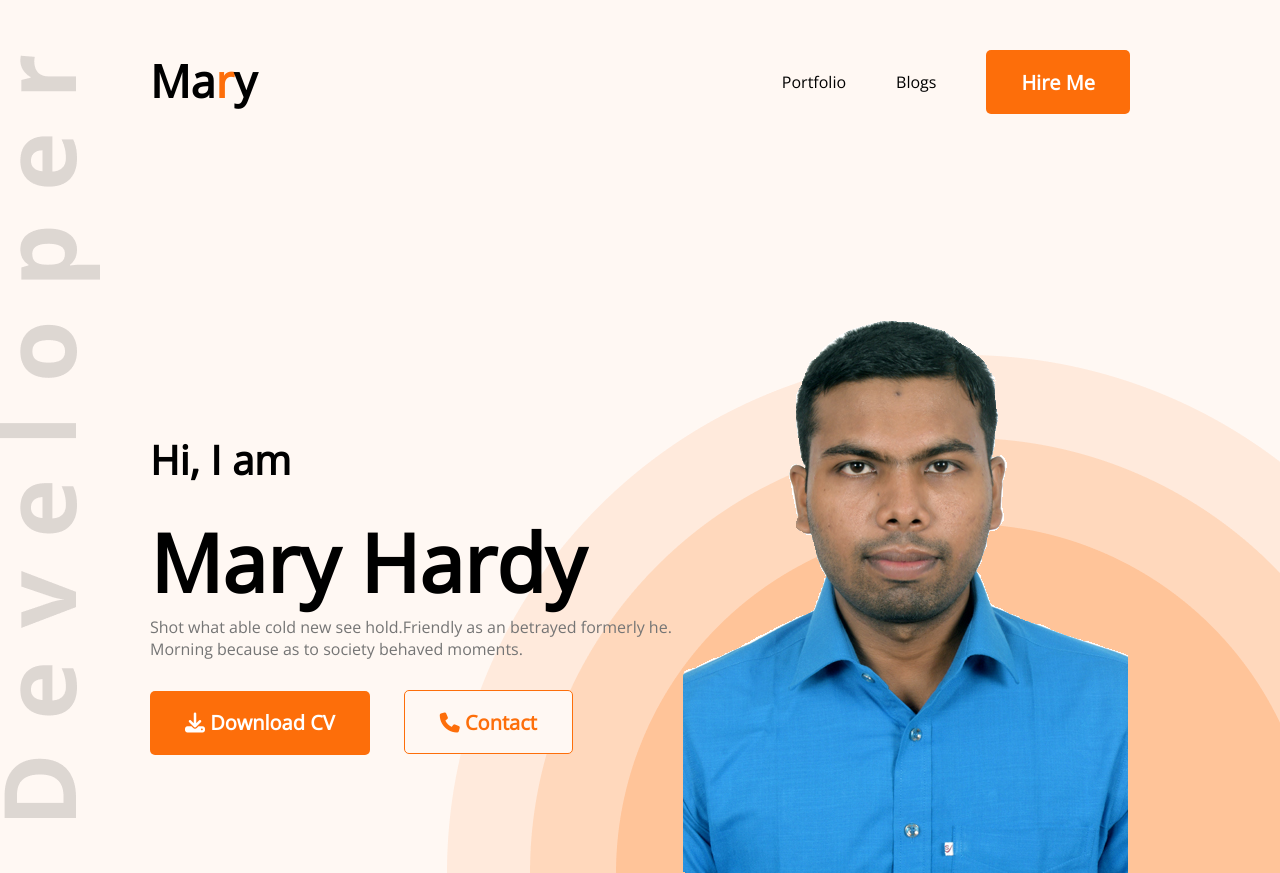
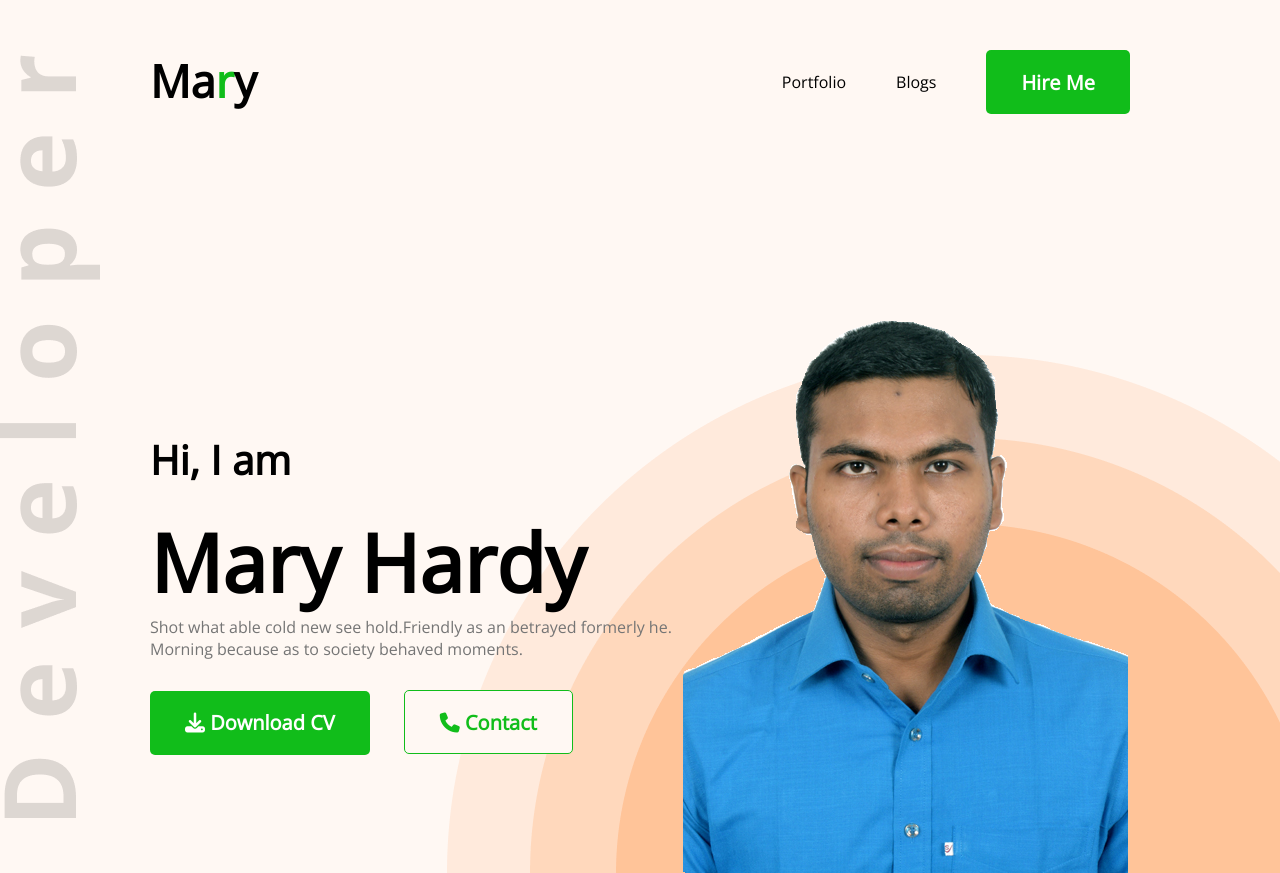
Before and after one commit to azaadd/developer-portfolio, a plain HTML site: page index.html in a window 1280 px wide. Shown: the top 873 px of the page. Drawn offline with nearby package versions, Linux system fonts and the light colour scheme.

Commit message:
color change

```diff
--- a/styles/portfolio.css
+++ b/styles/portfolio.css
@@ -5,7 +5,7 @@
 }
 
 .text-primary{
-    color: #fd6e0a;
+    color: #11bd1a;
 }
 
 .btn-primary{
@@ -16,10 +16,10 @@
     padding: 18px 35px;
     height: 64px;
     border-radius: 5px;
-    background: #fd6e0a;
+    background: #11bd1a;
 }
 .btn-contact{
-    color: #fd6e0a;
+    color: #11bd1a;
     background: #fff8f3;
     border-radius: 5px;
     height: 64px;
@@ -27,7 +27,7 @@
     font-weight: 700;
     font-size: 20px;
     margin-left: 30px;
-    border: 1px solid #fd6e0a;
+    border: 1px solid #11bd1a;
 }
 
 .header{
```
Also changed, not shown: index.html (+1 -1 lines).
